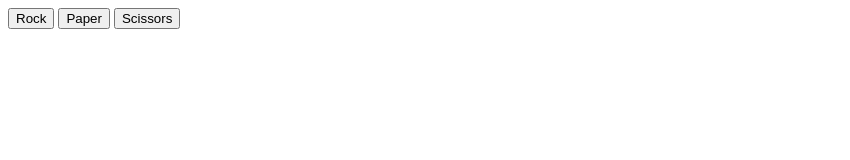
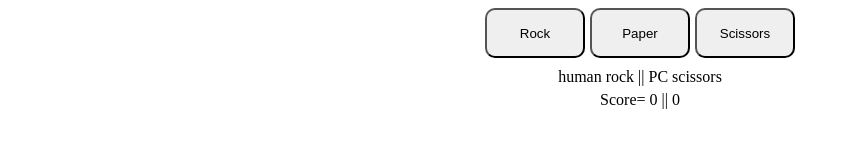
Before and after one commit to Miguelnegrete08/RockPaperScissors, a plain HTML site: page index.html in a window 1280 px wide. Both pictures are taken after a click on the button "Rock". Shown: the whole page, without its empty margins (0-850 px from the left). Drawn offline with Linux system fonts and the light colour scheme.

Commit message:
add function to play a game until 5 points
added a function to let the game play until the
player or the PC reaches 5 points, then i show the
user a play again button that when pressed reset
the score and cleans the screen

```diff
--- a/index.html
+++ b/index.html
@@ -4,13 +4,16 @@
     <meta charset="UTF-8">
     <meta name="viewport" content="width=device-width, initial-scale=1.0">
     <title>Rock Paper Scissors</title>
+    <link rel="stylesheet" href="./style.css">
     <script src="./script.js" defer></script>
 </head>
 <body>
-    <div class="Container">
+    <div class="container">
+    <div class="btns">
         <button class="Rock">Rock</button>
         <button class="Paper">Paper</button>
         <button class="Scissors">Scissors</button>
     </div>
+    </div>
 </body>
 </html>
--- a/script.js
+++ b/script.js
@@ -1,4 +1,7 @@
-const btns = document.querySelectorAll("button")
+const btns = document.querySelectorAll("button");
+const container = document.querySelector(".container");
+const containerText = document.createElement("div");
+containerText.classList.add("containerText");
 
 let humanScore = 0;
 let computerScore = 0;
@@ -8,80 +11,92 @@ function getComputerChoice(){
     let choice = Math.floor(Math.random()*3)+1
 
     if(choice === 1) {
-        return "rock"
+        return "rock";
     }
     else if (choice === 2) {
-        return "paper"
+        return "paper";
     }
     else if(choice === 3) {
-        return "scissors"
+        return "scissors";
     }
-}
+};
 
 
 function playRound(computerChoice, humanChoice){
 
     if(humanChoice === "rock" && computerChoice === "scissors"){
-        humanScore += 1
+        humanScore += 1;
     }
     else if(humanChoice === "paper" && computerChoice === "rock"){
-        humanScore += 1
+        humanScore += 1;
     }
     else if(humanChoice === "scissors" && computerChoice === "paper"){
-        humanScore += 1
+        humanScore += 1;
     }
     else if(computerChoice === "rock" && humanChoice === "scissors"){
-        computerScore += 1
+        computerScore += 1;
     }
     else if(computerChoice === "paper" && humanChoice === "rock"){
-        computerScore += 1
+        computerScore += 1;
     }
     else if(computerChoice === "scissors" && humanChoice === "paper"){
-        computerScore += 1
+        computerScore += 1;
     }
     else{
-        computerScore += 0
-        humanScore += 0
+        computerScore += 0;
+        humanScore += 0;
     }
-    console.log("human: " + humanChoice)
-    console.log("pc: " + computerChoice)
-    console.log("human score: " + humanScore)
-    console.log("computer score: " + computerScore)
+};
 
+function playGame(){
+    if(humanScore == 5 && humanScore > computerScore){
+        const humanWins = document.createElement("div");
+        humanWins.textContent = "Human wins!";
+        containerText.appendChild(humanWins);
+    }
+    else if(computerScore == 5 && computerScore > humanScore){
+        const computerWins = document.createElement("div");
+        computerWins.textContent = "Computer wins";
+        containerText.appendChild(computerWins);
+    }
 }
 
-btns.forEach(function(btn){
-    btn.addEventListener("click", function(e){
-        let choice = btn.textContent;
-        let computerChoice = getComputerChoice();
+var handleClick = function(e){
+    let choice = e.target.textContent.toLowerCase();
+    let computerChoice = getComputerChoice();
+    const result = document.createElement("div");
+    const score =  document.createElement("div");
+    result.textContent = `human ${choice} || PC ${computerChoice}`;
+    score.textContent = `Score= ${humanScore} || ${computerScore}`;
+    containerText.append(result, score);
+    if(humanScore == 5 || computerScore == 5){
+        containerText.textContent = "";
+        playGame();
+        containerText.append(result, score);
+        btns.forEach(function(btn){
+            btn.removeEventListener("click", handleClick);
+        });
+        const button = document.createElement("button")
+        button.textContent = "Play Again!"
+        containerText.append(button)
+        button.addEventListener("click", (e)=>{
+            humanScore = 0;
+            computerScore = 0;
+            containerText.textContent = "";
+            listener();
+        });
+    }else{
         playRound(computerChoice, choice);
-    })
+    };
+};
+
+function listener(){
+    btns.forEach(function(btn){
+    btn.addEventListener("click", handleClick);
 })
+};
+
+listener();
 
 
-
-
-
-
-// function playGame(){
-//     for (let i=5; i>0; i--){
-//         const humanChoice = getHumanChoice()
-//         const computerChoice = getComputerChoice()
-
-//         playRound(computerChoice, humanChoice)
-//     }
-
-//     if(humanScore > computerScore){
-//         console.log("Human wins!")
-//     }
-//     else if(computerScore > humanScore){
-//         console.log("Computer Wins!")
-//     }
-//     else{
-//         console.log("It's a Tie!")
-//     }
-// }
-
-
-
-// playGame()
+container.appendChild(containerText);
--- /dev/null
+++ b/style.css
@@ -0,0 +1,21 @@
+.btns{
+    display: flex;
+    justify-content: center;
+    align-items: center;
+    gap: 5px;
+}
+
+.containerText{
+    display: flex;
+    justify-content: center;
+    align-items: center;
+    flex-direction: column;
+    padding: 10px;
+    gap: 5px;
+}
+
+button{
+    height: 50px;
+    width: 100px;
+    border-radius: 10px;
+}
```
